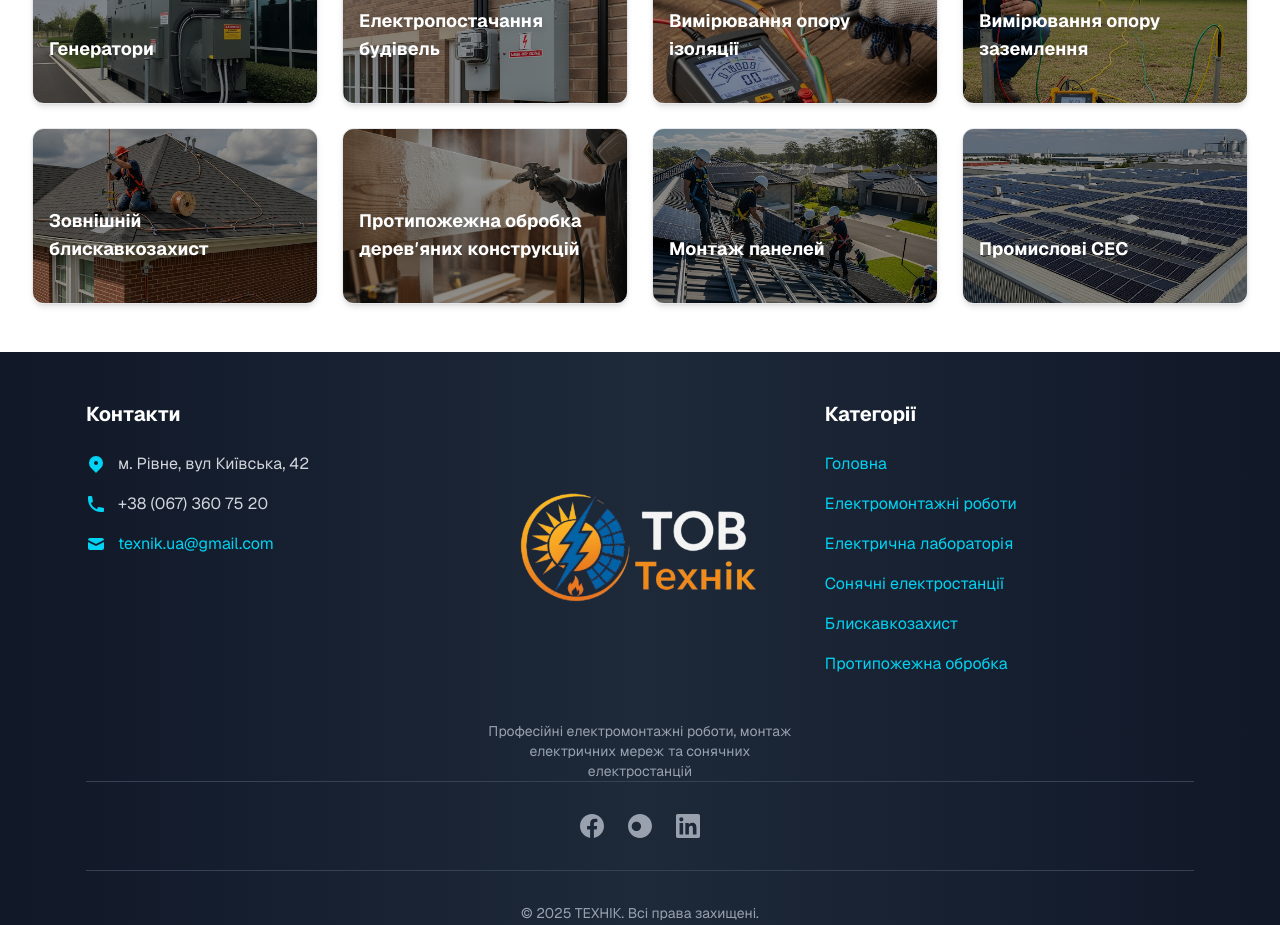
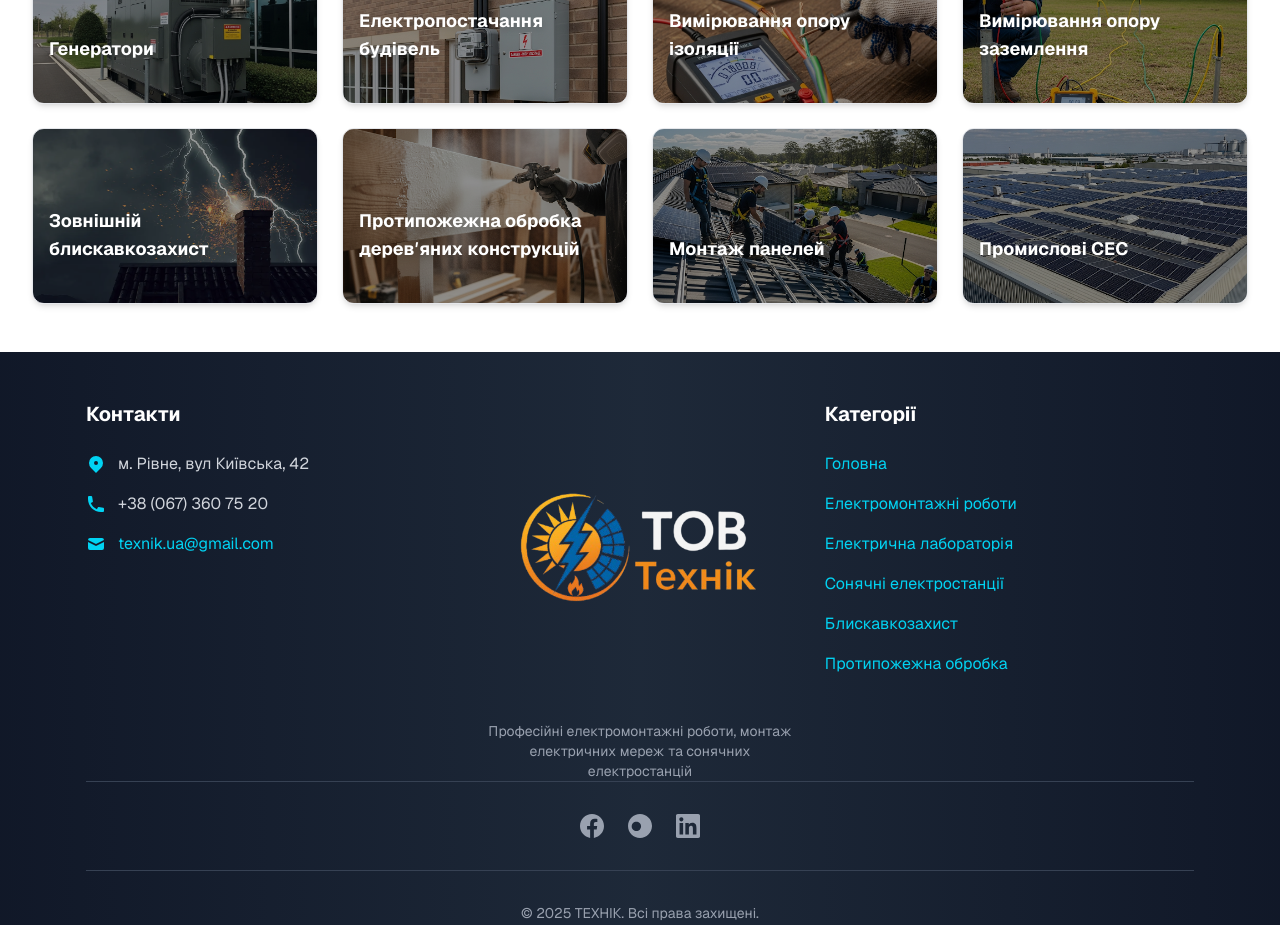
Before and after one commit to Natali993/texnic, a Next.js app: page / in a window 1280 px wide. Shown: the part 2320-3245 px from the top of the page. Built offline with nearby package versions, Linux system fonts and the light colour scheme.

Commit message:
feat: change picture

```diff
--- a/src/app/blyskaykozahyst/BlockData.tsx
+++ b/src/app/blyskaykozahyst/BlockData.tsx
@@ -4,7 +4,7 @@ export const BlockData = {
   id: 'zovnishnii-blyskaykozahyst',
   title: 'Зовнішній блискавкозахист',
   description: 'Встановлення блискавковідводів та заземлюючих пристроїв для захисту будівель від прямих ударів блискавки.',
-  backgroundImage: '/bluskzaxpng.png', // Path to your background image
+  backgroundImage: '/bluskzaxpng.webp', // Path to your background image
   details: [
     'Стрижневі блискавковідводи різної висоти',
     'Тросові блискавковідводи для великих об\'єктів',
--- a/src/components/ServicesInfographicSection.tsx
+++ b/src/components/ServicesInfographicSection.tsx
@@ -6,7 +6,7 @@ const ServiceTile = ({ service }: { service: any }) => {
   return (
     <div className="group block">
       <div
-        className="relative rounded-xl shadow-md hover:shadow-xl transition-all duration-300 transform hover:-translate-y-1 overflow-hidden h-40 sm:h-44 bg-cover bg-center border border-gray-200"
+        className="relative rounded-xl shadow-md hover:shadow-xl transition-all duration-300 transform hover:-translate-y-1 overflow-hidden h-40 sm:h-44 bg-cover bg-center border border-gray-200 dark:border-gray-700"
         style={{ backgroundImage: `url(${service.image})` }}
       >
         {/* Overlay */}
@@ -85,7 +85,7 @@ export function ServicesInfographicSection() {
       name: 'Зовнішній блискавкозахист',
       category: 'Блискавкозахист',
       href: '/blyskaykozahyst#zovnishniy-blyskavozakhist',
-      image: '/bluskzaxpng.png',
+      image: '/bluskzaxpng.webp',
     },
     {
       name: 'Протипожежна обробка деревʼяних конструкцій',
@@ -111,7 +111,7 @@ export function ServicesInfographicSection() {
   return (
     <div id={"posluhy"} className="max-w-7xl mx-auto px-4 sm:px-6 lg:px-8 py-12">
       <div className="text-center mb-10">
-        <h2 className="text-3xl font-extrabold text-gray-900 sm:text-4xl">НАШІ ПОСЛУГИ</h2>
+        <h2 className="text-3xl font-extrabold text-gray-900 dark:text-gray-100 sm:text-4xl">НАШІ ПОСЛУГИ</h2>
       </div>
 
       <div className="grid grid-cols-1 sm:grid-cols-2 lg:grid-cols-4 gap-6">
```
Also changed, not shown: public/bluskzaxpng.webp (added).
